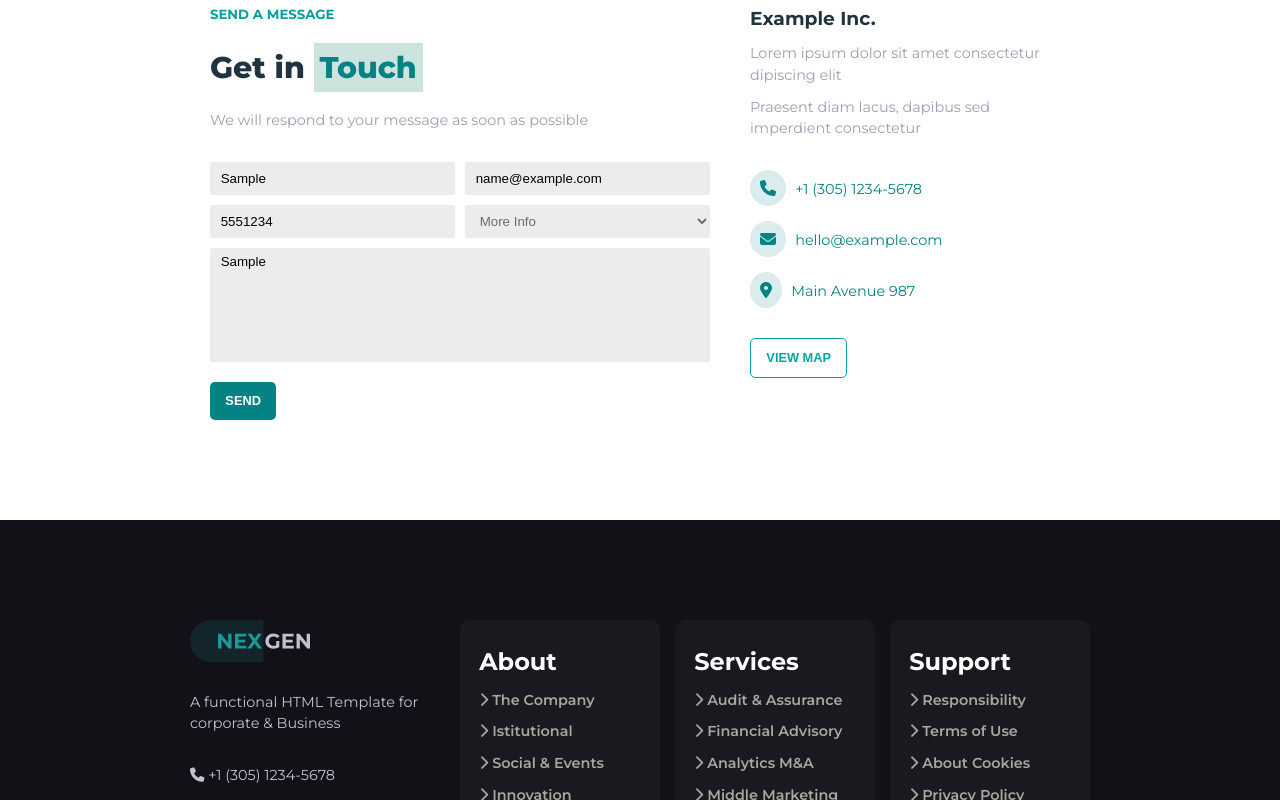
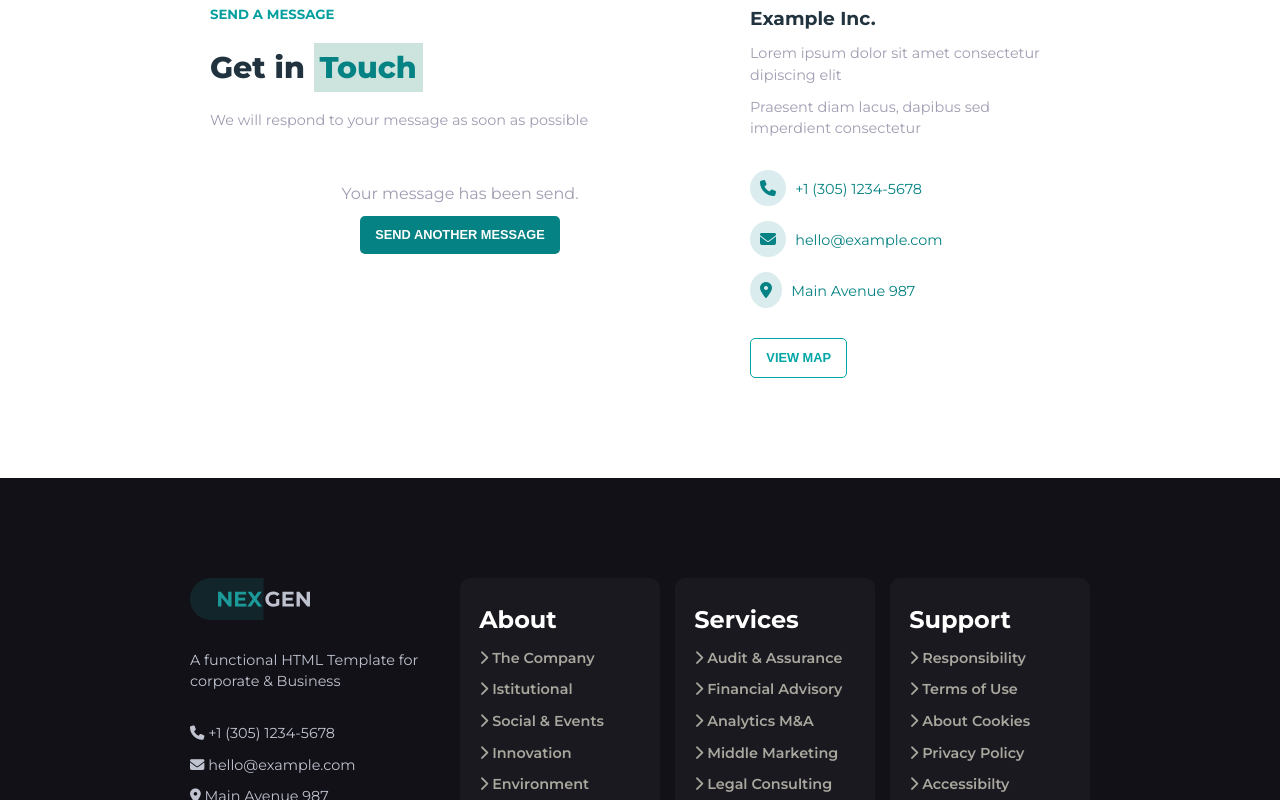
Before and after one commit to DomenicoLucarelli/proj-html-vuejs, a Vue app: page / in a window 1280 px wide. Both pictures are taken after typing "Sample", "name@example.com", "5551234", "Sample" into the empty fields and a click on the button "SEND". Shown: the part 3894-4694 px from the top of the page. Built offline with nearby package versions, Linux system fonts and the light colour scheme.

Commit message:
feat: aggiunta possibilità di scrivere un  messaggio

```diff
--- a/src/components/AppMessage.vue
+++ b/src/components/AppMessage.vue
@@ -4,6 +4,22 @@ export default {
     data() {
         return {
 
+            isClick: false,
+
+            userName: '',
+            userEmail:'',
+            userTel:'',
+            userInfo:'More Info',
+            userMessage:'',
+        }
+    },
+
+    methods: {
+        changeVisibility(){
+            if(this.userName != '' && this.userEmail !='' && this.userTel !='' && this.userInfo !='' && this.userMessage !=''){
+
+                this.isClick = !this.isClick
+            }
         }
     },
 }
@@ -24,17 +40,17 @@ export default {
 
             </div>
 
-            <div class="input-box">
+            <div class="input-box" v-if="isClick == false">
 
-                <input type="text" placeholder="Name">
+                <input type="text" placeholder="Name" v-model="userName" >
 
-                <input type="email" placeholder="Email">
+                <input type="email" placeholder="Email" v-model="userEmail">
 
-                <input type="tel" placeholder="Phone">
+                <input type="tel" placeholder="Phone" v-model="userTel">
 
-                <select>
+                <select  v-model="userInfo">
 
-                    <option selected >More Info</option>
+                    <option selected>More Info</option>
 
                     <option value="1">One</option>
 
@@ -44,11 +60,21 @@ export default {
 
                 </select>
 
-                <input type="text" size="50" placeholder="Message">
+                <input type="text" size="50" placeholder="Message" v-model="userMessage">
 
             </div>
 
-            <button class="btn1">SEND</button>
+            <button class="btn1" @click="changeVisibility()" v-if="isClick == false">SEND</button>
+
+            <div class="alert" v-if="isClick == true">
+                <span>
+
+                    Your message has been send.
+                </span>
+
+                <button class="btn1" @click="changeVisibility()">Send Another message</button>
+
+            </div>
 
         </div>
 
@@ -113,6 +139,19 @@ export default {
             span{
                 color: #9f9db2;
                 font-size: .9em;
+            }
+
+        }
+        .alert{
+            padding:  50px;
+            display: flex;
+            flex-direction: column;
+            gap: 10px;
+            align-items: center;
+            justify-content: center;
+
+            span{
+                color: #9f9db2;
             }
         }
 
```
